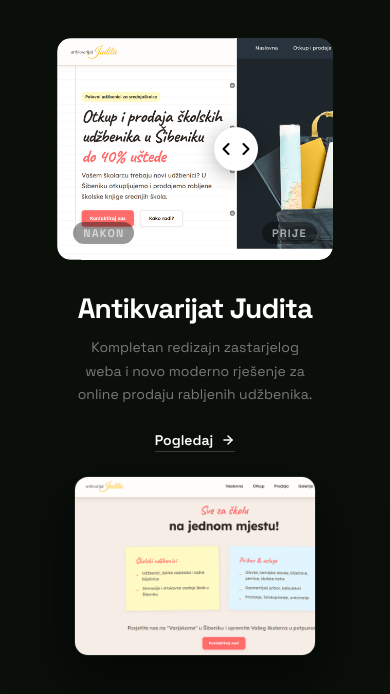
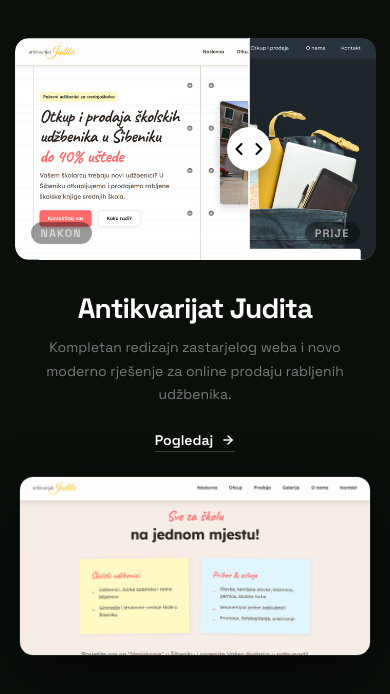
Before and after one commit to VujevicStipe/dexters-web, a Next.js app: page / in a window 390 px wide. Shown: the part 805-1499 px from the top of the page. Built offline with nearby package versions, Linux system fonts and the light colour scheme; a web font is replaced by a local one.

Commit message:
mobile response fix project strucutre update

```diff
--- a/app/page.tsx
+++ b/app/page.tsx
@@ -1,4 +1,4 @@
-import Work from "./components/work/Work";
+import Work from "./sections/work/Work";
 import Hero from "./sections/hero/Hero";
 
 
--- a/app/components/work/Work.module.css
+++ b/app/sections/work/Work.module.css
@@ -195,6 +195,7 @@
 
   .container {
     gap: 80px;
+    padding: 0 10px 120px;
   }
 
   .images {
@@ -223,7 +224,7 @@
   }
 
   .info {
-    padding: 0 24px;
+    padding: 0 14px;
     flex-direction: column;
     align-items: center;
     gap: 24px;
@@ -259,5 +260,6 @@
 
   .container {
     gap: 60px;
+    padding: 0 5px 120px;
   }
 }
--- a/app/components/work/Work.tsx
+++ b/app/sections/work/Work.tsx
@@ -5,7 +5,7 @@
 import { ScrollTrigger } from 'gsap/ScrollTrigger';
 import { projects } from '@/app/data/projects';
 import styles from './Work.module.css';
-import BeforeAfter from '../before-after/BeforeAfter';
+import BeforeAfter from '../../components/before-after/BeforeAfter';
 
 gsap.registerPlugin(ScrollTrigger);
 
```
